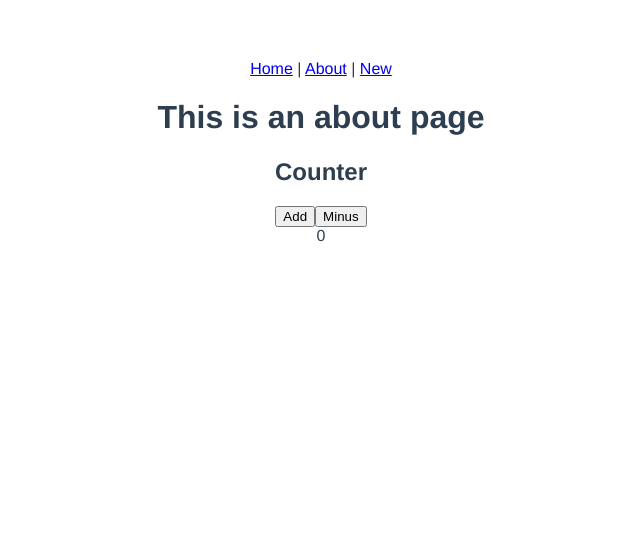
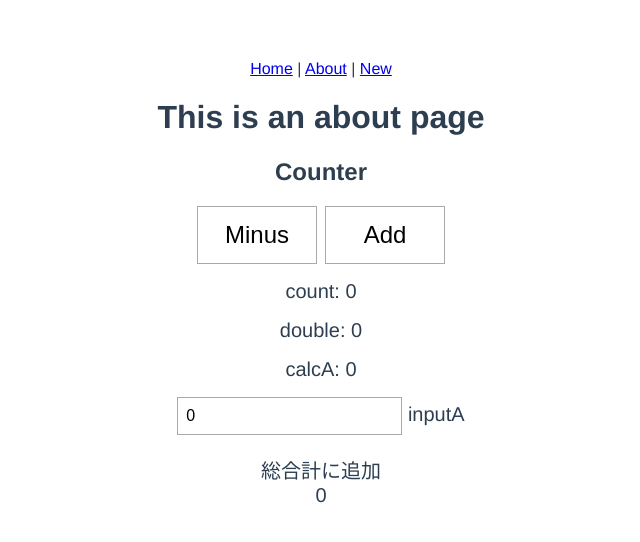
Before and after one commit to BoxPistols/Logistics-work-forklift, a Vue app: page /about in a window 1280 px wide. Shown: the top 542 px of the page, without its empty margins (319-959 px from the left). Built offline with nearby package versions, Linux system fonts and the light colour scheme.

Commit message:
[getter] calc counter use getter / computed

```diff
--- a/src/store/index.ts
+++ b/src/store/index.ts
@@ -33,6 +33,11 @@ const store = new Vuex.Store({
       state.count -= 1
     },
   },
+  getters: {
+    double(state) {
+      return state.count * 2
+    },
+  },
 })
 
 export default store
--- a/src/views/About.vue
+++ b/src/views/About.vue
@@ -2,15 +2,28 @@
   <div class="about">
     <h1>This is an about page</h1>
     <h2>Counter</h2>
+
     <div class="counter__lay">
       <div class="counter__org">
         <div class="counter__mol">
+          <button @click="decrement" class="count">Minus</button>
           <button @click="increment" class="count">Add</button>
-          <button @click="decrement" class="count">Minus</button>
         </div>
+
         <div class="counter__mol">
           <!-- {{ count }} -->
-          {{ mCount }}
+          count: {{ mCount }}
+        </div>
+        <div class="counter__mol">double: {{ double }}</div>
+        <div class="counter__mol">calcA: {{ calcA }}</div>
+
+        <div class="counter__mol">
+          <input v-model="addCount" type="number" /> inputA
+          <p>
+            総合計に追加
+            <br />
+            {{ resultA }}
+          </p>
         </div>
       </div>
     </div>
@@ -21,17 +34,27 @@
 export default {
   data() {
     return {
-      count: 0,
+      addCount: 0,
     }
   },
   computed: {
     mCount() {
       return this.$store.state.count
     },
+    double() {
+      return this.$store.getters.double
+    },
+    calcA() {
+      const gettersDouble = this.$store.getters.double
+      const stateCount = this.$store.state.count
+      return gettersDouble + stateCount
+    },
+    resultA() {
+      return parseFloat(this.addCount) + this.$store.state.count + this.$store.getters.double
+    },
   },
   methods: {
     increment() {
-      // this.count = this.count += 1
       this.$store.commit('increment')
     },
     decrement() {
@@ -42,4 +65,23 @@ export default {
 }
 </script>
 
-<style lang="stylus" scoped></style>
+<style lang="stylus" scoped>
+.counter
+  &__mol
+    font-size 20px
+    margin-bottom 16px
+
+button, input
+  min-height 2em
+  background-color white
+  border solid 1px #aaa
+button
+  line-height 2
+  width 120px
+  padding 4px 12px
+  font-size 24px
+  margin 0 4px
+input
+  padding 2px 8px
+  font-size 16px
+</style>
```
